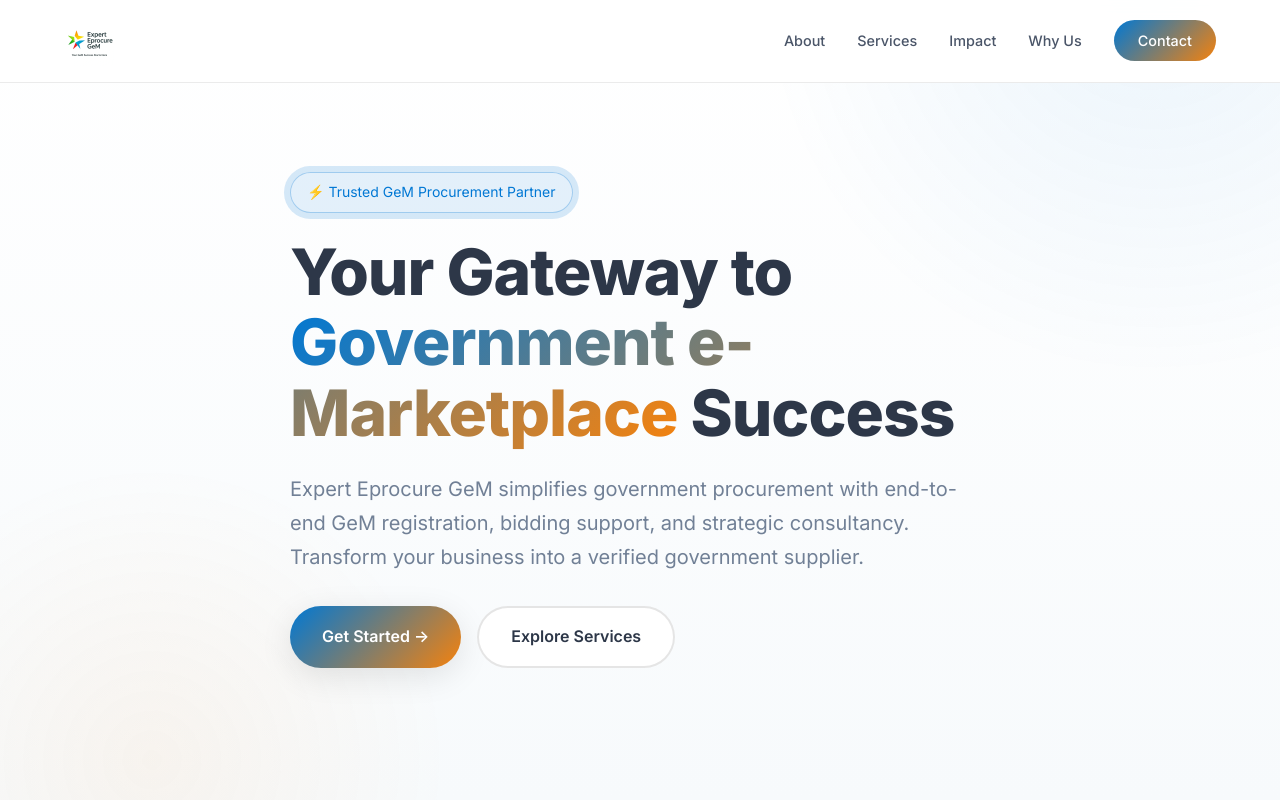
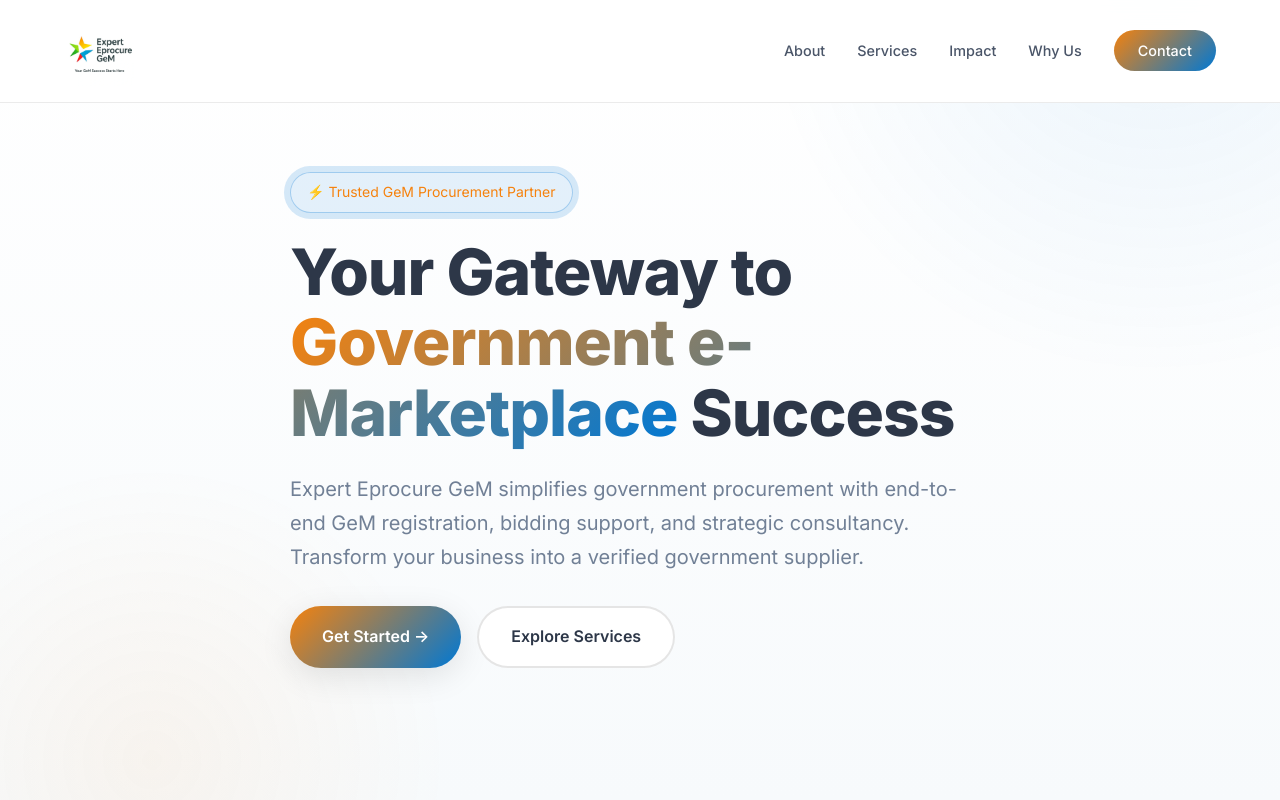
Before and after one commit to amanyty/expert-eprocure-gem, a plain HTML site: page index.html in a window 1280 px wide. Shown: the top 800 px of the page. Drawn offline with Linux system fonts and the light colour scheme.

Commit message:
Change to orange primary/blue accent, enlarge logo

```diff
--- a/index.html
+++ b/index.html
@@ -24,23 +24,23 @@
         }
 
         :root {
-            --primary: #0078D4;
-            --primary-dark: #005BA1;
-            --secondary: #F5820D;
-            --accent: #00A86B;
+            --primary: #F5820D;
+            --primary-dark: #D96F00;
+            --secondary: #0078D4;
+            --accent: #0078D4;
             --dark: #2D3748;
             --dark-light: #4A5568;
             --gray: #718096;
             --gray-light: #A0AEC0;
             --white: #FFFFFF;
             --bg-light: #F7FAFC;
-            --gradient-1: linear-gradient(135deg, #0078D4 0%, #00A86B 100%);
-            --gradient-2: linear-gradient(135deg, #0078D4 0%, #F5820D 100%);
-            --gradient-3: linear-gradient(180deg, rgba(0, 120, 212, 0.05) 0%, rgba(245, 130, 13, 0.05) 100%);
+            --gradient-1: linear-gradient(135deg, #F5820D 0%, #0078D4 100%);
+            --gradient-2: linear-gradient(135deg, #F5820D 0%, #0078D4 100%);
+            --gradient-3: linear-gradient(180deg, rgba(245, 130, 13, 0.05) 0%, rgba(0, 120, 212, 0.05) 100%);
             --shadow-sm: 0 2px 8px rgba(0, 0, 0, 0.08);
             --shadow-md: 0 8px 32px rgba(0, 0, 0, 0.1);
             --shadow-lg: 0 16px 64px rgba(0, 0, 0, 0.12);
-            --shadow-glow: 0 0 40px rgba(0, 120, 212, 0.15);
+            --shadow-glow: 0 0 40px rgba(245, 130, 13, 0.2);
         }
 
         html {
@@ -110,7 +110,7 @@
         }
 
         .logo img {
-            height: 50px;
+            height: 70px;
             width: auto;
         }
 
```
